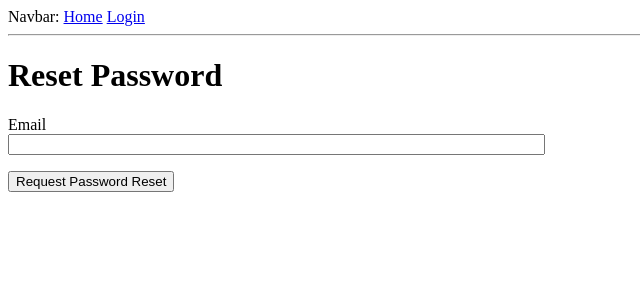
After one commit to gangsterveggies/ph-hospital, a Flask app: page /reset_password_request in a window 1280 px wide. The commit adds this page. Shown: the top 300 px of the page, without its empty margins (0-640 px from the left). Run offline with Flask 2, Linux system fonts and the light colour scheme.

Commit message:
Config email support

```diff
--- a/app/__init__.py
+++ b/app/__init__.py
@@ -5,6 +5,7 @@ from config import Config
 from flask_sqlalchemy import SQLAlchemy
 from flask_migrate import Migrate
 from flask_login import LoginManager
+from flask_mail import Mail
 
 app = Flask(__name__)
 app.config.from_object(Config)
@@ -12,6 +13,7 @@ db = SQLAlchemy(app)
 migrate = Migrate(app, db)
 login = LoginManager(app)
 login.login_view = 'login'
+mail = Mail(app)
 
 from app import routes, models, errors
 
--- a/app/forms.py
+++ b/app/forms.py
@@ -7,7 +7,6 @@ class LoginForm(FlaskForm):
   username = StringField('Username', validators=[DataRequired()])
   password = PasswordField('Password', validators=[DataRequired()])
   submit = SubmitField('Sign In')
-
 
 class CreateAccountForm(FlaskForm):
   username = StringField('Username', validators=[DataRequired()])
@@ -24,3 +23,13 @@ class CreateAccountForm(FlaskForm):
     user = User.query.filter_by(email=email.data).first()
     if user is not None:
       raise ValidationError('Please use a different email address.')
+
+class ResetPasswordRequestForm(FlaskForm):
+  email = StringField('Email', validators=[DataRequired(), Email()])
+  submit = SubmitField('Request Password Reset')
+
+class ResetPasswordForm(FlaskForm):
+  password = PasswordField('Password', validators=[DataRequired()])
+  password2 = PasswordField(
+    'Repeat Password', validators=[DataRequired(), EqualTo('password')])
+  submit = SubmitField('Request Password Reset')
--- a/app/routes.py
+++ b/app/routes.py
@@ -1,9 +1,10 @@
 from flask import render_template, flash, redirect, url_for, request
 from flask_login import current_user, login_user, logout_user, login_required
 from app import app, db
-from app.forms import LoginForm, CreateAccountForm
+from app.forms import LoginForm, CreateAccountForm, ResetPasswordRequestForm, ResetPasswordForm
 from app.models import User, AccountType
 from app.helpers import admin_required
+from app.email import send_password_reset_email
 from werkzeug.urls import url_parse
 
 @app.route('/')
@@ -60,3 +61,32 @@ def create_account():
     flash('Created user {} with password {}'.format(user.username, password))
     return redirect(url_for('index'))
   return render_template('create_account.html', title='Create Account', form=form)
+
+@app.route('/reset_password_request', methods=['GET', 'POST'])
+def reset_password_request():
+  if current_user.is_authenticated:
+    return redirect(url_for('index'))
+  form = ResetPasswordRequestForm()
+  if form.validate_on_submit():
+    user = User.query.filter_by(email=form.email.data).first()
+    if user:
+      send_password_reset_email(user)
+    flash('Check your email for the instructions to reset your password')
+    return redirect(url_for('login'))
+  return render_template('reset_password_request.html',
+                         title='Reset Password', form=form)
+
+@app.route('/reset_password/<token>', methods=['GET', 'POST'])
+def reset_password(token):
+  if current_user.is_authenticated:
+    return redirect(url_for('index'))
+  user = User.verify_reset_password_token(token)
+  if not user:
+    return redirect(url_for('index'))
+  form = ResetPasswordForm()
+  if form.validate_on_submit():
+    user.set_password(form.password.data)
+    db.session.commit()
+    flash('Your password has been reset.')
+    return redirect(url_for('login'))
+  return render_template('reset_password.html', form=form)
--- a/app/templates/login.html
+++ b/app/templates/login.html
@@ -20,4 +20,9 @@
   </p>
   <p>{{ form.submit() }}</p>
 </form>
+
+<p>
+  Forgot Your Password?
+  <a href="{{ url_for('reset_password_request') }}">Click to Reset It</a>
+</p>
 {% endblock %}
--- /dev/null
+++ b/app/templates/reset_password_request.html
@@ -0,0 +1,16 @@
+{% extends "base.html" %}
+
+{% block content %}
+<h1>Reset Password</h1>
+<form action="" method="post">
+  {{ form.hidden_tag() }}
+  <p>
+    {{ form.email.label }}<br>
+    {{ form.email(size=64) }}<br>
+    {% for error in form.email.errors %}
+    <span style="color: red;">[{{ error }}]</span>
+    {% endfor %}
+  </p>
+  <p>{{ form.submit() }}</p>
+</form>
+{% endblock %}
--- a/requirements.txt
+++ b/requirements.txt
@@ -1,7 +1,9 @@
 alembic==1.4.2
+blinker==1.4
 click==7.1.1
 Flask==1.1.2
 Flask-Login==0.5.0
+Flask-Mail==0.9.1
 Flask-Migrate==2.5.3
 Flask-SQLAlchemy==2.4.1
 Flask-WTF==0.14.3
@@ -10,6 +12,7 @@ Jinja2==2.11.1
 Mako==1.1.2
 MarkupSafe==1.1.1
 pkg-resources==0.0.0
+PyJWT==1.7.1
 python-dateutil==2.8.1
 python-dotenv==0.12.0
 python-editor==1.0.4
```
Also changed, not shown: app/email.py (added, +24 -0 lines), app/models.py (+17 -2 lines), app/templates/email/reset_password.html (added, +12 -0 lines), app/templates/email/reset_password.txt (added, +11 -0 lines), app/templates/reset_password.html (added, +23 -0 lines).
